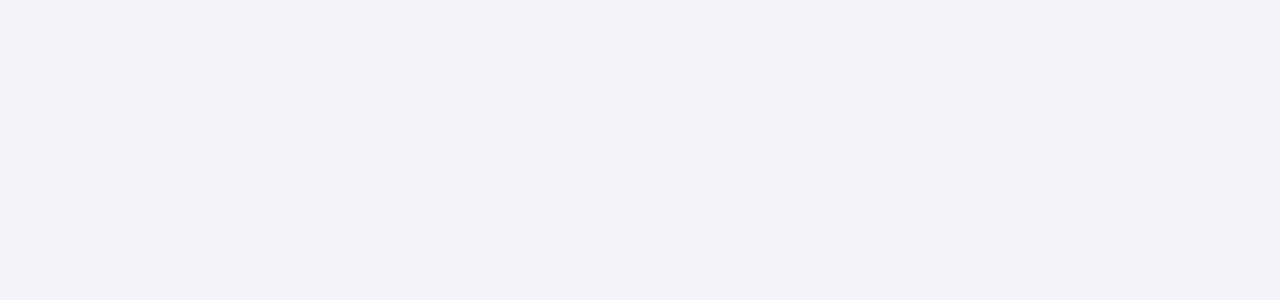
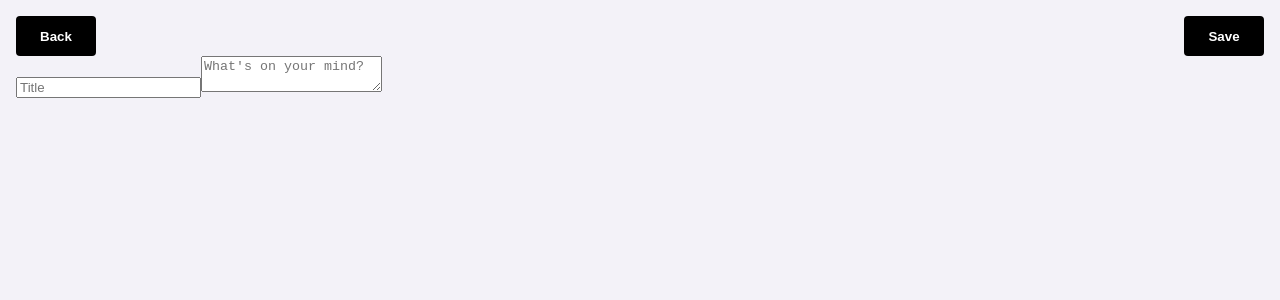
Before and after one commit to anthnyjhn/note-app-fullstack, a React (Vite) app in the folder client/: page /create in a window 1280 px wide. Before the commit this address had no page. Shown: the top 300 px of the page. Built offline with nearby package versions, Linux system fonts and the light colour scheme.

Commit message:
created create page

```diff
--- a/client/src/App.jsx
+++ b/client/src/App.jsx
@@ -1,5 +1,6 @@
 import {BrowserRouter, Route, Routes} from 'react-router-dom'
 import Home from './pages/Home'
+import Create from './pages/Create'
 
 
 function App() {
@@ -7,6 +8,7 @@ function App() {
     <BrowserRouter>
       <Routes>
         <Route exact path='/' element={<Home/>}/>
+        <Route exact path='/create' element={<Create/>}/>
       </Routes>
     </BrowserRouter>
   )
--- /dev/null
+++ b/client/src/assets/styles/NoteHeader.css
@@ -0,0 +1,20 @@
+header {
+    display: flex;
+    justify-content: space-between;
+    align-items: center;
+}
+
+button {
+    height: 40px;
+    width: 80px;
+    background-color: rgb(0, 0, 0);
+    color: rgb(255, 255, 255);
+    font-family: sans-serif;
+    font-weight: bold;
+    border-radius: 0.25rem;
+    border: 0;
+}
+
+.Backimg {
+    width: 100px;
+}
--- /dev/null
+++ b/client/src/components/NoteHeader.jsx
@@ -0,0 +1,14 @@
+import "../assets/styles/NoteHeader.css";
+
+function NoteHeader() {
+  return (
+    <>
+      <header>
+        <button>Back</button>
+        <button>Save</button>
+      </header>
+    </>
+  );
+}
+
+export default NoteHeader;
--- a/client/src/components/header.jsx
+++ b/client/src/components/header.jsx
@@ -1,4 +1,4 @@
-import '../assets/styles/Header.css'
+import "../assets/styles/Header.css";
 
 function Header() {
   return (
@@ -6,7 +6,6 @@ function Header() {
       <header>
         <h1>Notes</h1>
         <button>Create</button>
-
       </header>
     </>
   );
--- /dev/null
+++ b/client/src/pages/Create.jsx
@@ -0,0 +1,23 @@
+import NoteHeader from "../components/NoteHeader";
+
+function Create() {
+  return (
+    <>
+      <div className="container">
+        <NoteHeader />
+        <div className="input-container">
+          <form action="" method="post">
+            <input type="text" placeholder="Title" value="" />
+            <textarea
+              name=""
+              id=""
+              placeholder="What's on your mind?"
+            ></textarea>
+          </form>
+        </div>
+      </div>
+    </>
+  );
+}
+
+export default Create;
```
